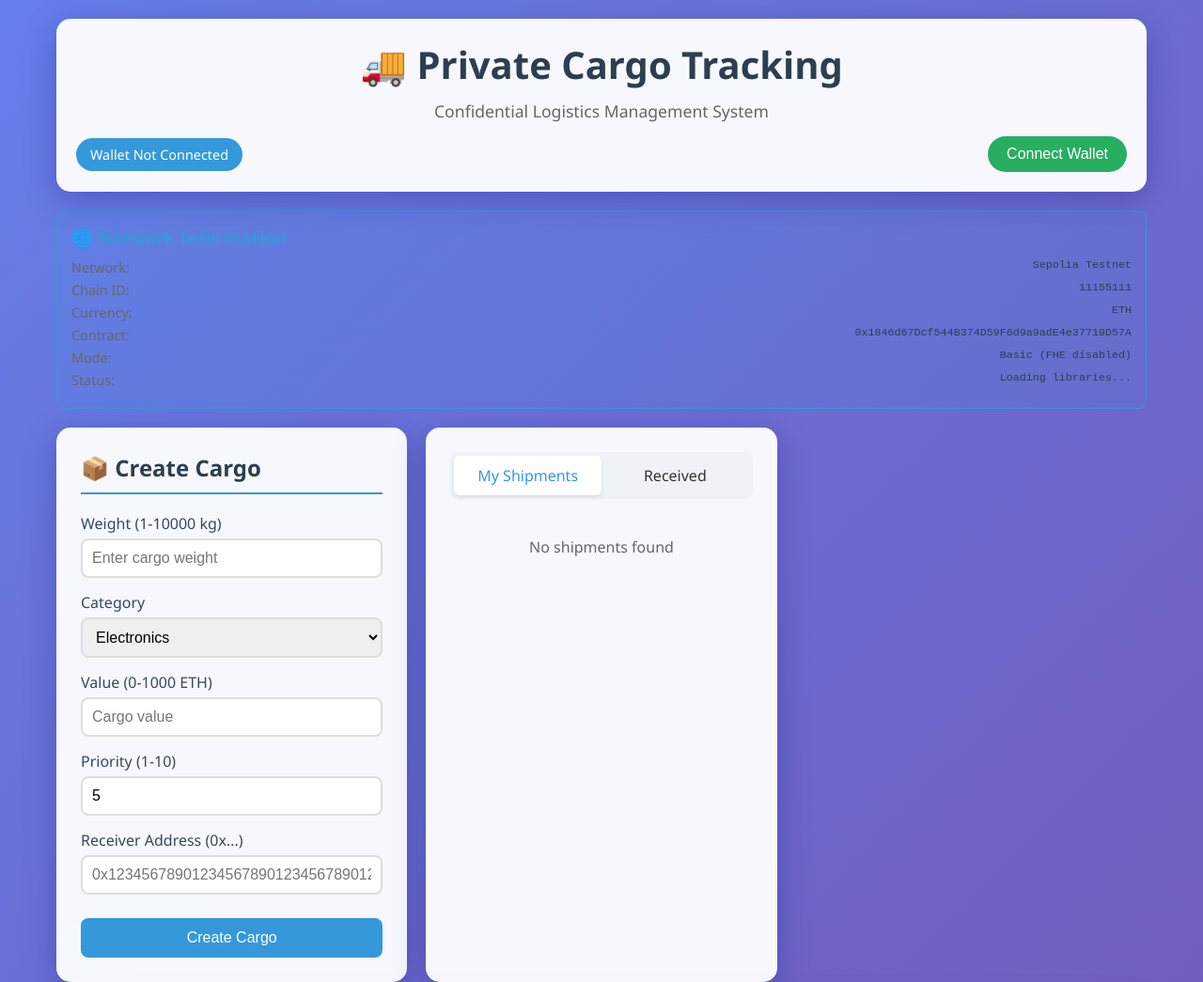
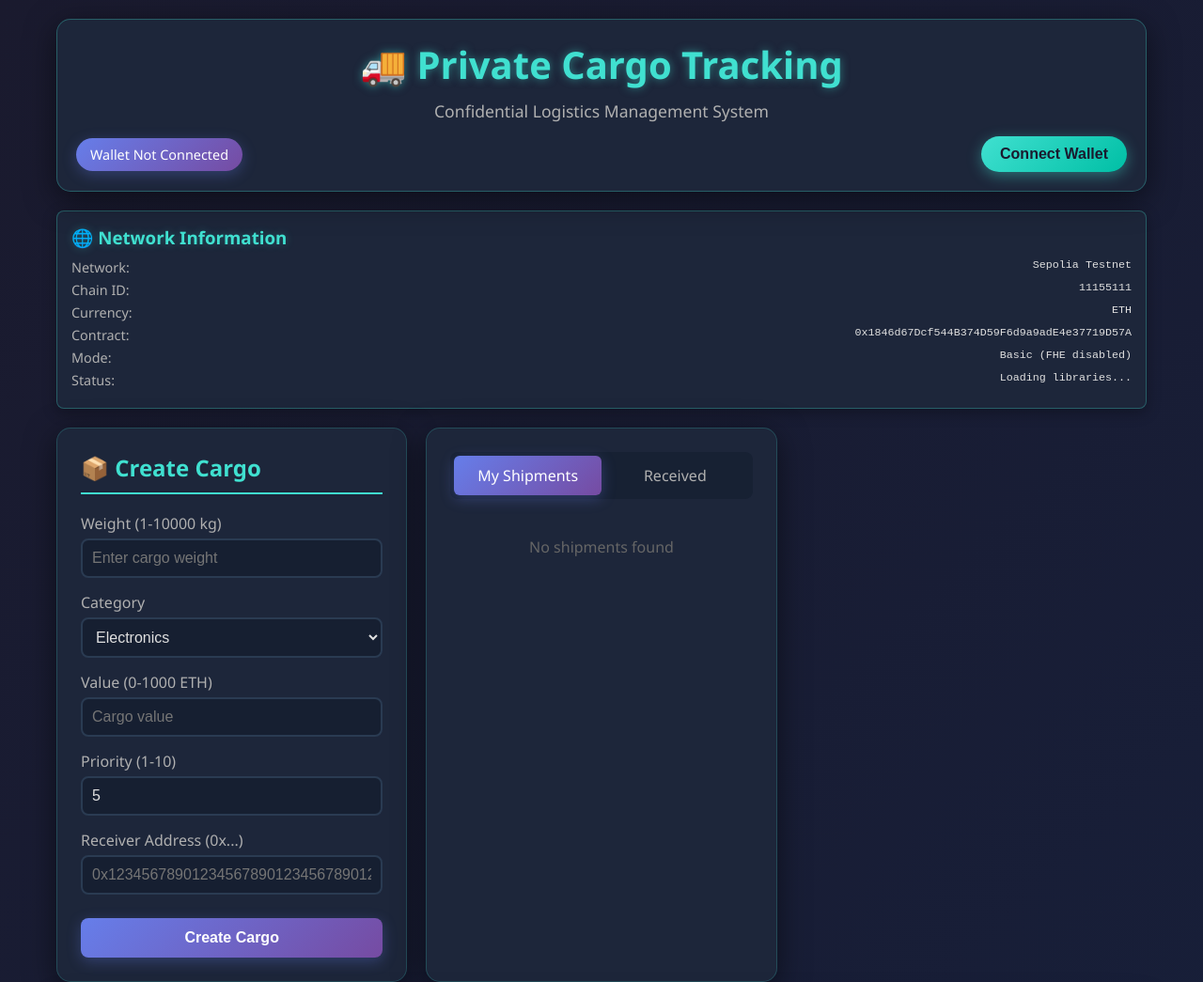
Before and after one commit to GaetanoHomenick/PrivacyCargoTracking_FHE, a website: page index.html in a window 1280 px wide. Shown: the top 1045 px of the page at 94% size. Drawn offline with Linux system fonts and the light colour scheme.

Commit message:
Add files via upload

```diff
--- a/index.html
+++ b/index.html
@@ -83,9 +83,9 @@
 
         body {
             font-family: 'Segoe UI', Tahoma, Geneva, Verdana, sans-serif;
-            background: linear-gradient(135deg, #667eea 0%, #764ba2 100%);
+            background: linear-gradient(135deg, #1a1a2e 0%, #16213e 100%);
             min-height: 100vh;
-            color: #333;
+            color: #e0e0e0;
         }
 
         .container {
@@ -95,24 +95,25 @@
         }
 
         .header {
-            background: rgba(255, 255, 255, 0.95);
+            background: rgba(30, 39, 59, 0.95);
             backdrop-filter: blur(10px);
             border-radius: 15px;
             padding: 20px;
             margin-bottom: 20px;
-            box-shadow: 0 8px 32px rgba(31, 38, 135, 0.37);
-            border: 1px solid rgba(255, 255, 255, 0.18);
+            box-shadow: 0 8px 32px rgba(0, 0, 0, 0.5);
+            border: 1px solid rgba(64, 224, 208, 0.3);
             text-align: center;
         }
 
         .header h1 {
-            color: #2c3e50;
+            color: #40e0d0;
             margin-bottom: 10px;
             font-size: 2.5em;
+            text-shadow: 0 0 10px rgba(64, 224, 208, 0.5);
         }
 
         .header p {
-            color: #666;
+            color: #b0b0b0;
             font-size: 1.1em;
         }
 
@@ -126,28 +127,32 @@
         }
 
         .wallet-address {
-            background: #3498db;
+            background: linear-gradient(135deg, #667eea 0%, #764ba2 100%);
             color: white;
             padding: 8px 15px;
             border-radius: 25px;
             font-size: 0.9em;
             word-break: break-all;
+            box-shadow: 0 4px 15px rgba(102, 126, 234, 0.3);
         }
 
         .connect-btn {
-            background: #27ae60;
-            color: white;
+            background: linear-gradient(135deg, #40e0d0 0%, #00bfa5 100%);
+            color: #1a1a2e;
             border: none;
             padding: 10px 20px;
             border-radius: 25px;
             cursor: pointer;
             font-size: 1em;
+            font-weight: 600;
             transition: all 0.3s ease;
+            box-shadow: 0 4px 15px rgba(64, 224, 208, 0.4);
         }
 
         .connect-btn:hover {
-            background: #219a52;
+            background: linear-gradient(135deg, #00bfa5 0%, #40e0d0 100%);
             transform: translateY(-2px);
+            box-shadow: 0 6px 20px rgba(64, 224, 208, 0.6);
         }
 
         .main-content {
@@ -157,19 +162,19 @@
         }
 
         .panel {
-            background: rgba(255, 255, 255, 0.95);
+            background: rgba(30, 39, 59, 0.95);
             backdrop-filter: blur(10px);
             border-radius: 15px;
             padding: 25px;
-            box-shadow: 0 8px 32px rgba(31, 38, 135, 0.37);
-            border: 1px solid rgba(255, 255, 255, 0.18);
+            box-shadow: 0 8px 32px rgba(0, 0, 0, 0.5);
+            border: 1px solid rgba(64, 224, 208, 0.2);
         }
 
         .panel h2 {
-            color: #2c3e50;
+            color: #40e0d0;
             margin-bottom: 20px;
             font-size: 1.5em;
-            border-bottom: 2px solid #3498db;
+            border-bottom: 2px solid #40e0d0;
             padding-bottom: 10px;
         }
 
@@ -180,62 +185,73 @@
         .form-group label {
             display: block;
             margin-bottom: 5px;
-            color: #34495e;
+            color: #b0b0b0;
             font-weight: 500;
         }
 
         .form-group input, .form-group select {
             width: 100%;
             padding: 10px;
-            border: 2px solid #ddd;
+            border: 2px solid #2a3b52;
             border-radius: 8px;
             font-size: 1em;
-            transition: border-color 0.3s ease;
+            background: rgba(20, 30, 48, 0.8);
+            color: #e0e0e0;
+            transition: all 0.3s ease;
         }
 
         .form-group input:focus, .form-group select:focus {
             outline: none;
-            border-color: #3498db;
+            border-color: #40e0d0;
+            box-shadow: 0 0 10px rgba(64, 224, 208, 0.3);
         }
 
         .btn {
-            background: #3498db;
+            background: linear-gradient(135deg, #667eea 0%, #764ba2 100%);
             color: white;
             border: none;
             padding: 12px 25px;
             border-radius: 8px;
             cursor: pointer;
             font-size: 1em;
+            font-weight: 600;
             transition: all 0.3s ease;
             width: 100%;
             margin-top: 10px;
+            box-shadow: 0 4px 15px rgba(102, 126, 234, 0.3);
         }
 
         .btn:hover {
-            background: #2980b9;
+            background: linear-gradient(135deg, #764ba2 0%, #667eea 100%);
             transform: translateY(-2px);
+            box-shadow: 0 6px 20px rgba(102, 126, 234, 0.5);
         }
 
         .btn:disabled {
-            background: #bdc3c7;
+            background: #3a4556;
             cursor: not-allowed;
             transform: none;
+            box-shadow: none;
         }
 
         .btn.btn-success {
-            background: #27ae60;
+            background: linear-gradient(135deg, #40e0d0 0%, #00bfa5 100%);
+            box-shadow: 0 4px 15px rgba(64, 224, 208, 0.3);
         }
 
         .btn.btn-success:hover {
-            background: #219a52;
+            background: linear-gradient(135deg, #00bfa5 0%, #40e0d0 100%);
+            box-shadow: 0 6px 20px rgba(64, 224, 208, 0.5);
         }
 
         .btn.btn-warning {
-            background: #f39c12;
+            background: linear-gradient(135deg, #f39c12 0%, #e67e22 100%);
+            box-shadow: 0 4px 15px rgba(243, 156, 18, 0.3);
         }
 
         .btn.btn-warning:hover {
-            background: #e67e22;
+            background: linear-gradient(135deg, #e67e22 0%, #f39c12 100%);
+            box-shadow: 0 6px 20px rgba(243, 156, 18, 0.5);
         }
 
         .cargo-list {
@@ -244,24 +260,26 @@
         }
 
         .cargo-item {
-            background: #f8f9fa;
+            background: rgba(20, 30, 48, 0.8);
             padding: 15px;
             margin-bottom: 10px;
             border-radius: 8px;
-            border-left: 4px solid #3498db;
+            border-left: 4px solid #40e0d0;
             transition: all 0.3s ease;
         }
 
         .cargo-item:hover {
-            background: #e9ecef;
+            background: rgba(30, 40, 60, 0.9);
             transform: translateX(5px);
+            box-shadow: 0 4px 15px rgba(64, 224, 208, 0.2);
         }
 
         .cargo-id {
             font-weight: bold;
-            color: #3498db;
+            color: #40e0d0;
             font-size: 1.1em;
             margin-bottom: 5px;
+            text-shadow: 0 0 5px rgba(64, 224, 208, 0.3);
         }
 
         .cargo-details {
@@ -269,7 +287,7 @@
             grid-template-columns: 1fr 1fr;
             gap: 10px;
             font-size: 0.9em;
-            color: #666;
+            color: #b0b0b0;
         }
 
         .status-badge {
@@ -280,33 +298,33 @@
             font-weight: bold;
         }
 
-        .status-0 { background: #ffeaa7; color: #2d3436; }
-        .status-1 { background: #74b9ff; color: white; }
-        .status-2 { background: #fd79a8; color: white; }
-        .status-3 { background: #00b894; color: white; }
+        .status-0 { background: linear-gradient(135deg, #f39c12 0%, #e67e22 100%); color: white; }
+        .status-1 { background: linear-gradient(135deg, #667eea 0%, #764ba2 100%); color: white; }
+        .status-2 { background: linear-gradient(135deg, #fd79a8 0%, #e74c3c 100%); color: white; }
+        .status-3 { background: linear-gradient(135deg, #40e0d0 0%, #00bfa5 100%); color: white; }
 
         .tracking-panel {
             grid-column: 1 / -1;
         }
 
         .location-item {
-            background: #f1f2f6;
+            background: rgba(20, 30, 48, 0.8);
             padding: 12px;
             margin-bottom: 8px;
             border-radius: 6px;
-            border-left: 3px solid #3498db;
+            border-left: 3px solid #40e0d0;
         }
 
         .location-time {
             font-size: 0.8em;
-            color: #666;
+            color: #b0b0b0;
             margin-bottom: 5px;
         }
 
         .tabs {
             display: flex;
             margin-bottom: 20px;
-            background: #f1f2f6;
+            background: rgba(20, 30, 48, 0.6);
             border-radius: 8px;
             padding: 4px;
         }
@@ -319,12 +337,13 @@
             border-radius: 6px;
             transition: all 0.3s ease;
             font-weight: 500;
+            color: #b0b0b0;
         }
 
         .tab.active {
-            background: white;
-            color: #3498db;
-            box-shadow: 0 2px 4px rgba(0,0,0,0.1);
+            background: linear-gradient(135deg, #667eea 0%, #764ba2 100%);
+            color: white;
+            box-shadow: 0 4px 15px rgba(102, 126, 234, 0.3);
         }
 
         .tab-content {
@@ -368,8 +387,8 @@
             display: inline-block;
             width: 20px;
             height: 20px;
-            border: 3px solid #f3f3f3;
-            border-top: 3px solid #3498db;
+            border: 3px solid #2a3b52;
+            border-top: 3px solid #40e0d0;
             border-radius: 50%;
             animation: spin 1s linear infinite;
         }
@@ -386,16 +405,18 @@
         }
 
         .network-info {
-            background: rgba(52, 152, 219, 0.1);
-            border: 1px solid #3498db;
+            background: rgba(30, 39, 59, 0.95);
+            border: 1px solid rgba(64, 224, 208, 0.3);
             border-radius: 8px;
             padding: 15px;
             margin-bottom: 20px;
+            box-shadow: 0 4px 15px rgba(0, 0, 0, 0.3);
         }
 
         .network-info h3 {
-            color: #3498db;
+            color: #40e0d0;
             margin-bottom: 10px;
+            text-shadow: 0 0 10px rgba(64, 224, 208, 0.3);
         }
 
         .info-row {
@@ -407,11 +428,11 @@
 
         .info-row .label {
             font-weight: 500;
-            color: #666;
+            color: #b0b0b0;
         }
 
         .info-row .value {
-            color: #2c3e50;
+            color: #e0e0e0;
             font-family: monospace;
         }
 
```
